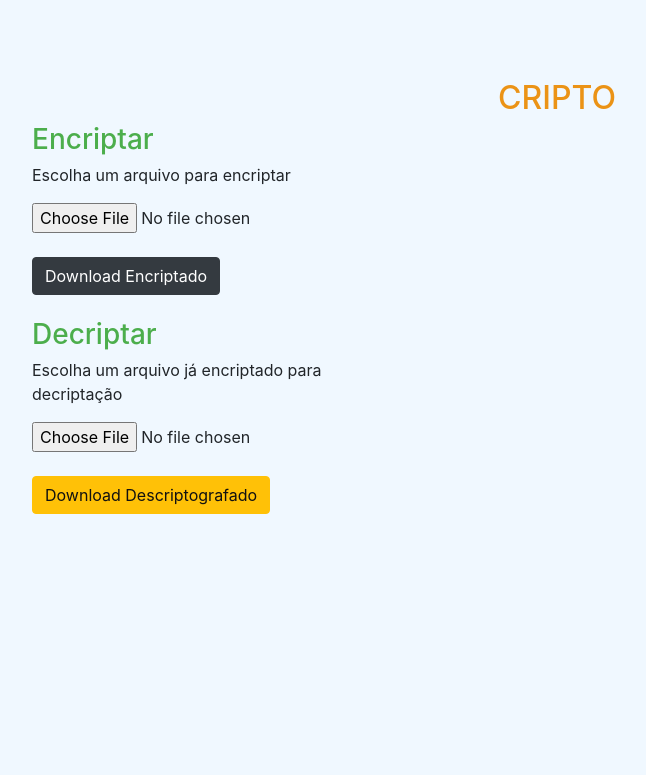
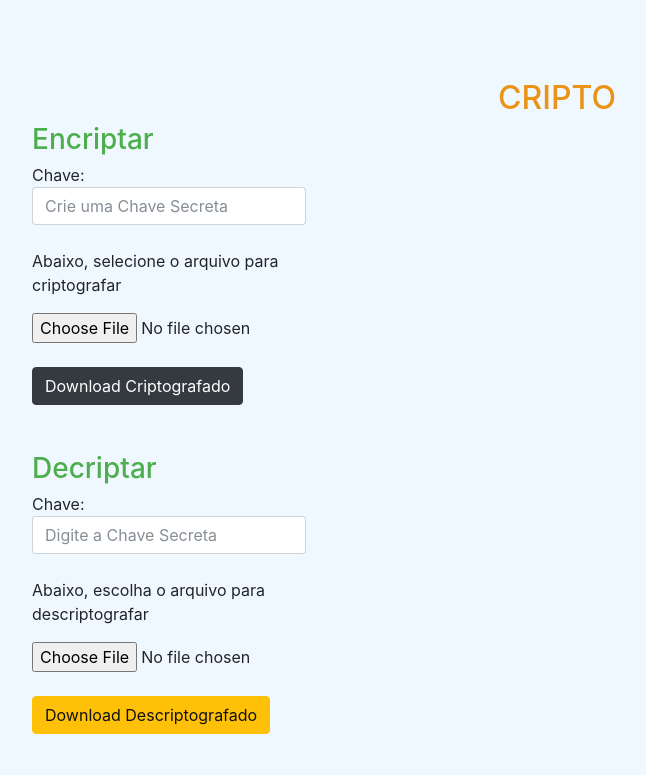
Before and after one commit to santhiagosdp/cripto-sd, a PHP site: page /cliente.php in a window 1280 px wide. Shown: the part 56-831 px from the top of the page, without its empty margins (83-729 px from the left). Before the commit the page ends 570 px from the top, so only its background shows below. Run offline with PHP 8.4, Linux system fonts and the light colour scheme; a user stored in the database is signed in; some libraries are stand-ins or nearby versions.

Commit message:
correcao outras paginas
chave cripto

```diff
--- a/cliente.php
+++ b/cliente.php
@@ -52,19 +52,26 @@
                         <div>
                             <div id="encript">
                                 <h3>Encriptar</h3>
-                        <p>Escolha um arquivo para encriptar</p>
-                        <input type="file" id="cript-input" /><br/><br/>
-                        <a id="download-cript" class="disabled"><button type="button" id="encriptado-button" class="btn btn-dark ">Download Encriptado</button></a>
+								<label>Chave:
+								<input id="crip" type="text" class="form-control" placeholder="Crie uma Chave Secreta" ></label>
+								<p><p/>
+                                <p>Abaixo, selecione o arquivo para criptografar</p>
+								<input type="file" id="cript-input" /> <br/><br/>
+
+                                <a id="download-cript" class="disabled">
+								<button type="button" id="encriptado-button" class="btn btn-dark ">Download Criptografado</button></a>
                             </div>
                         </div>
                     </div>
-
-            </br>
+                <br></br>
                <div class="col-md-4">
                         <div>
                             <div >
                                 <h3 >Decriptar</h3>
-                        <p >Escolha um arquivo já encriptado para decriptação</p>
+								<label>Chave:
+								<input id="crip" type="text" class="form-control" placeholder="Digite a Chave Secreta"></label>
+								<p><p/>
+                                <p >Abaixo, escolha o arquivo para descriptografar</p>
                                 <input type="file" id="decript-input" /><br/><br/>
                                 <a id="download-decript" class="disabled"><button type="button" id="decriptado-button" class="btn btn-warning">Download Descriptografado</button></a>
                             </div>
```
Also changed, not shown: colaborador.php (+13 -6 lines). Lines whose indentation alone changed are shown as unchanged.
